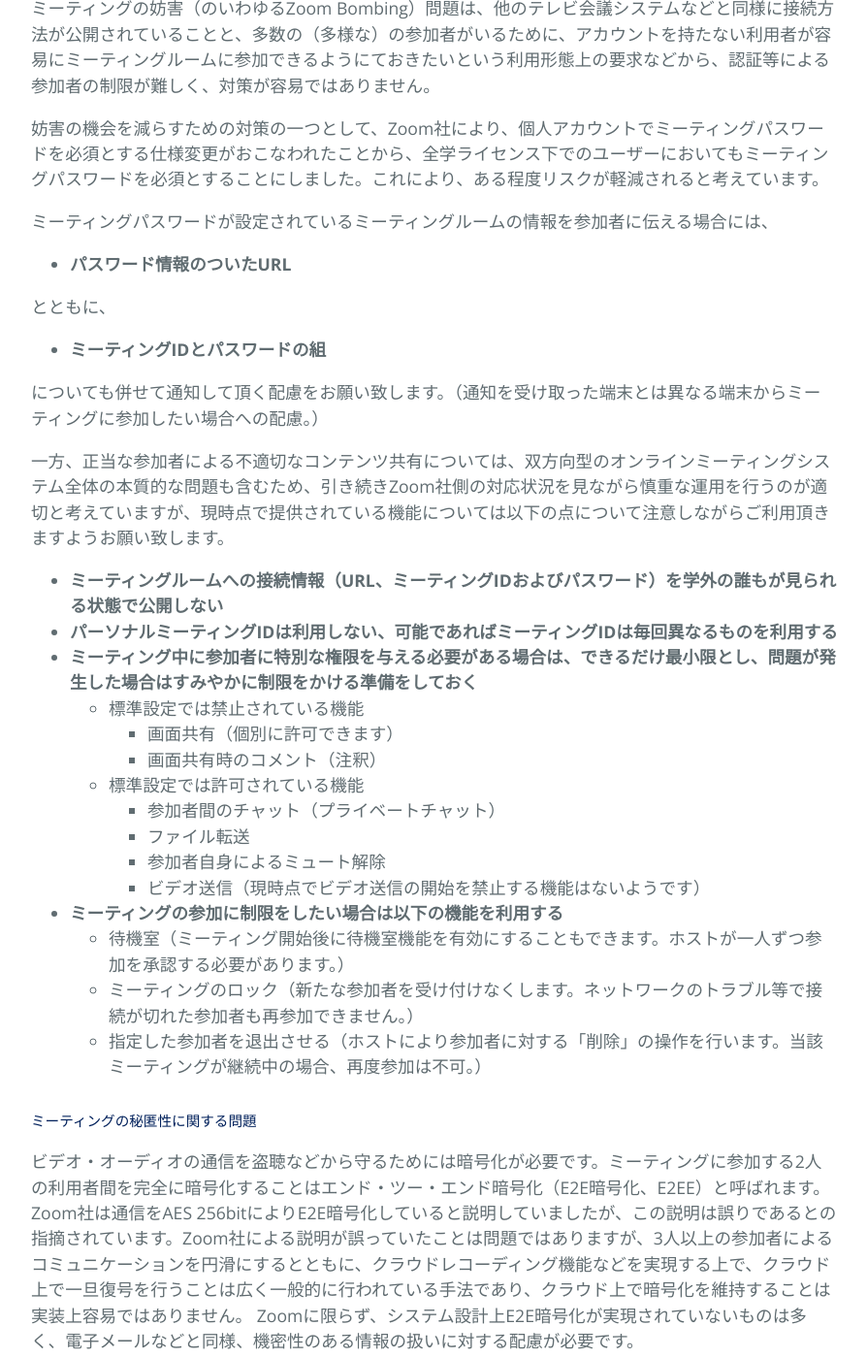
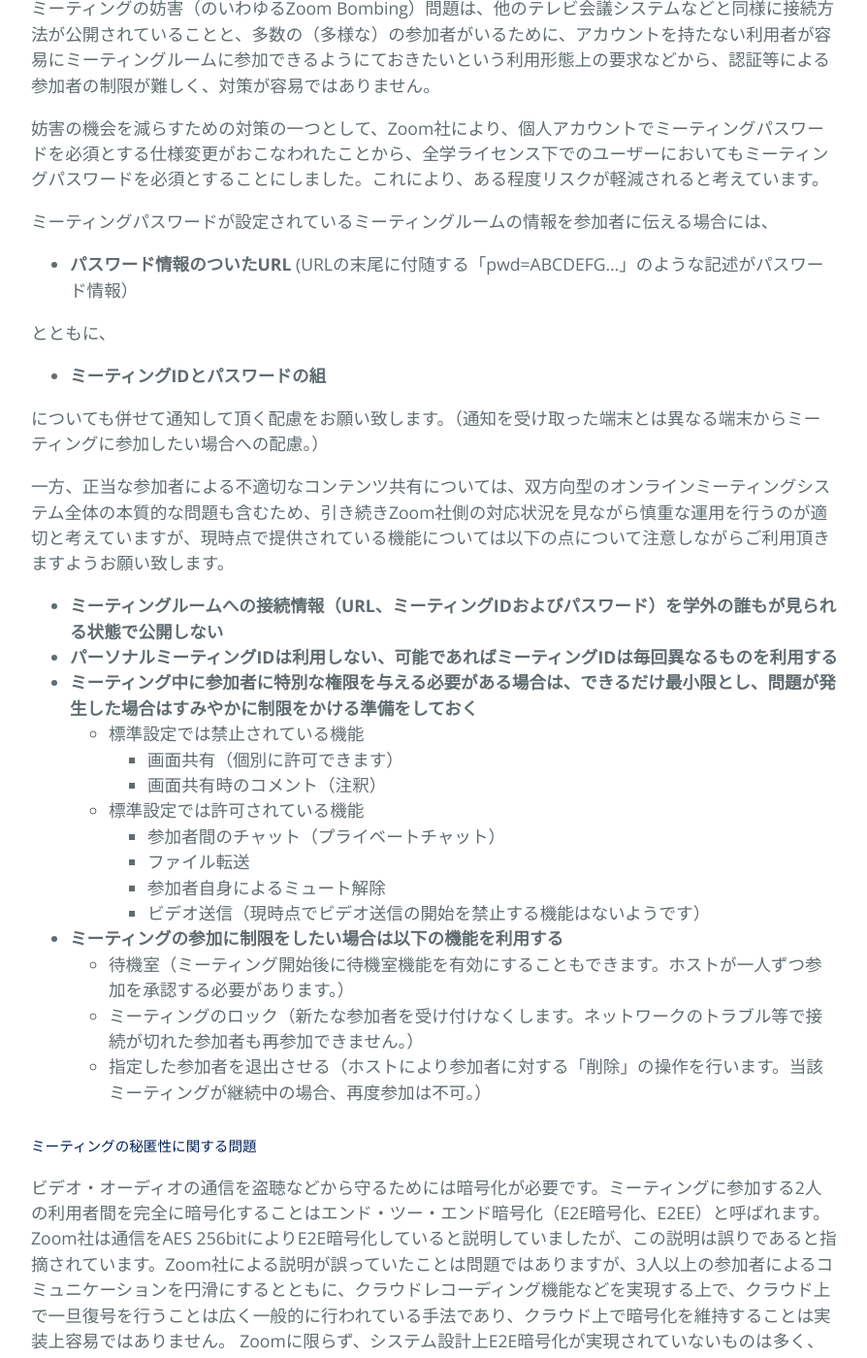
Before and after one commit to kyoto-u/online-edu, a Jekyll site: the page built from zoom-security.md, in a window 1280 px wide and 1400 px high, scrolled down 2063 px. Shown: the whole window at 97% size, without its empty margins (192-1086 px from the left). Built offline with Jekyll 4.4.1, drawn with Linux system fonts in a browser that asks for light colours; some of the changed text lies outside the part shown.

Commit message:
Update zoom-security.md

```diff
--- a/zoom-security.md
+++ b/zoom-security.md
@@ -55,7 +55,7 @@ title: オンラインミーティングサービス(Zoom全学ライセンス)
 妨害の機会を減らすための対策の一つとして、Zoom社により、個人アカウントでミーティングパスワードを必須とする仕様変更がおこなわれたことから、全学ライセンス下でのユーザーにおいてもミーティングパスワードを必須とすることにしました。これにより、ある程度リスクが軽減されると考えています。
 
 ミーティングパスワードが設定されているミーティングルームの情報を参加者に伝える場合には、
-- **パスワード情報のついたURL**
+- **パスワード情報のついたURL** (URLの末尾に付随する「pwd=ABCDEFG...」のような記述がパスワード情報）
 
 とともに、
 - **ミーティングIDとパスワードの組**
@@ -82,7 +82,7 @@ title: オンラインミーティングサービス(Zoom全学ライセンス)
 
 ##### ミーティングの秘匿性に関する問題
 
-ビデオ・オーディオの通信を盗聴などから守るためには暗号化が必要です。ミーティングに参加する2人の利用者間を完全に暗号化することはエンド・ツー・エンド暗号化（E2E暗号化、E2EE）と呼ばれます。Zoom社は通信をAES 256bitによりE2E暗号化していると説明していましたが、この説明は誤りであるとの指摘されています。Zoom社による説明が誤っていたことは問題ではありますが、3人以上の参加者によるコミュニケーションを円滑にするとともに、クラウドレコーディング機能などを実現する上で、クラウド上で一旦復号を行うことは広く一般的に行われている手法であり、クラウド上で暗号化を維持することは実装上容易ではありません。
+ビデオ・オーディオの通信を盗聴などから守るためには暗号化が必要です。ミーティングに参加する2人の利用者間を完全に暗号化することはエンド・ツー・エンド暗号化（E2E暗号化、E2EE）と呼ばれます。Zoom社は通信をAES 256bitによりE2E暗号化していると説明していましたが、この説明は誤りであると指摘されています。Zoom社による説明が誤っていたことは問題ではありますが、3人以上の参加者によるコミュニケーションを円滑にするとともに、クラウドレコーディング機能などを実現する上で、クラウド上で一旦復号を行うことは広く一般的に行われている手法であり、クラウド上で暗号化を維持することは実装上容易ではありません。
 Zoomに限らず、システム設計上E2E暗号化が実現されていないものは多く、電子メールなどと同様、機密性のある情報の扱いに対する配慮が必要です。
 
 高機密性情報を扱う会議等の利用においては、信頼性のあるファイル共有サービス等の併用、あるいは代替となる信頼性のあるビデオ会議サービスの利用なども選択肢に入れることが妥当と考えられます。最終的にはミーティングの目的・形態・内容に応じて判断すべきところですが、判断に迷う場合については、情報環境機構情報環境支援センター（オンライン化支援窓口）online_support _at_ mail2.adm.kyoto-u.ac.jp までご相談ください（ _at_ を@記号に変換ください）。
```
